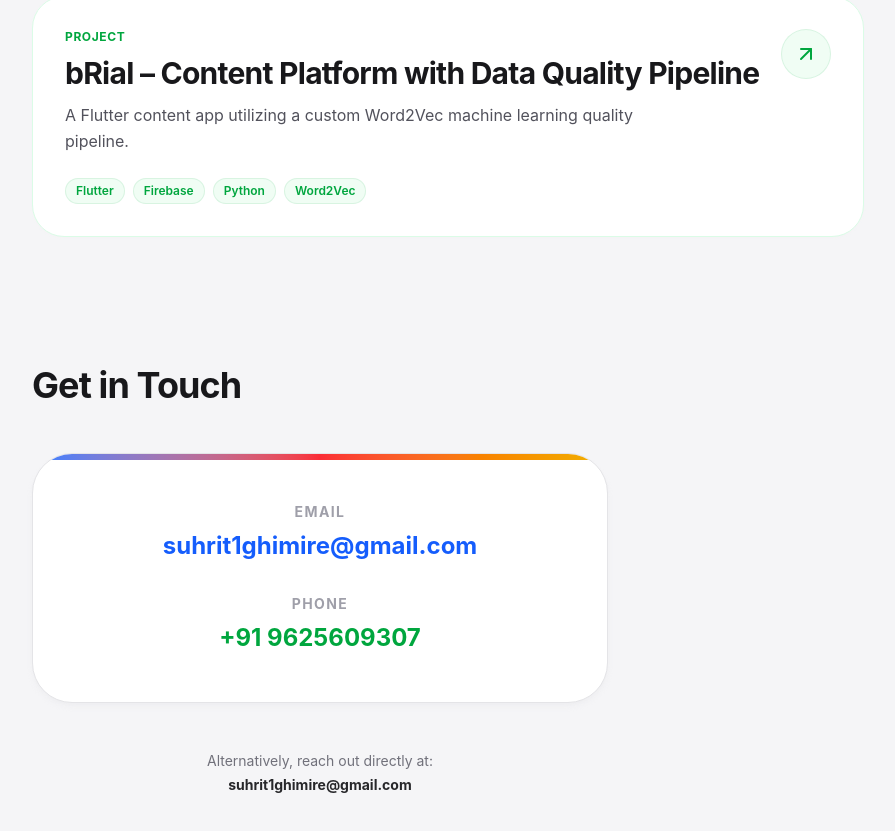
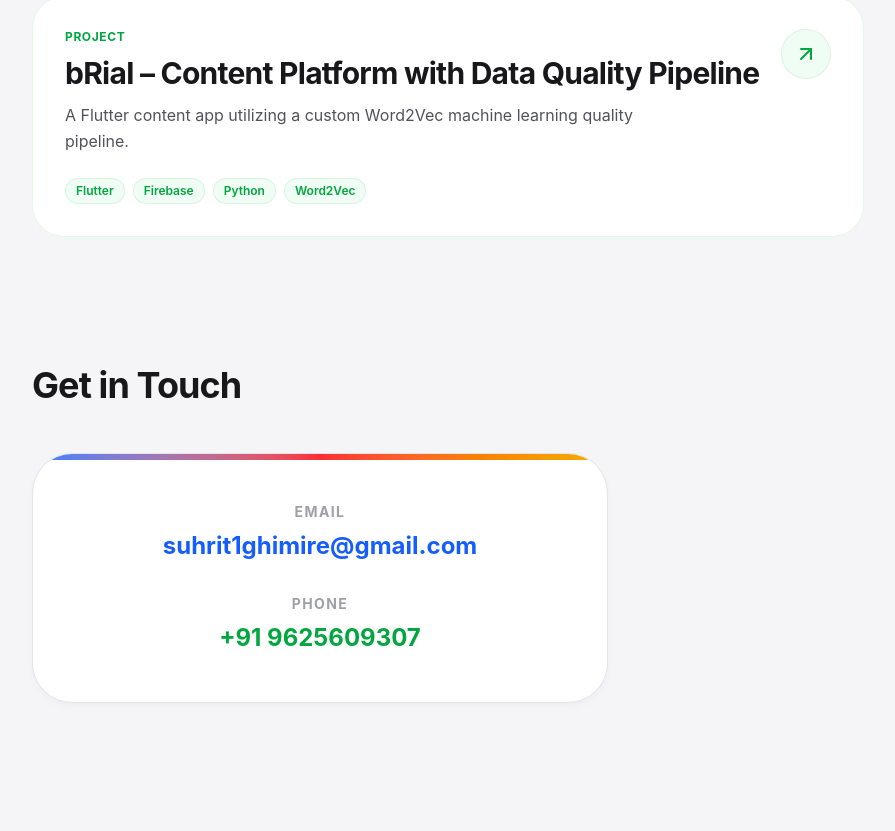
Before and after one commit to suhritghimire/portfolio, a Next.js app: page / in a window 1280 px wide. Shown: the part 4567-5398 px from the top of the page, without its empty margins (352-1247 px from the left). After the commit the page ends 5334 px from the top, so only its background shows below. Built offline with nearby package versions, Linux system fonts and the light colour scheme.

Commit message:
Remove redundant alternative contact info block from Contact component

```diff
--- a/components/Contact.tsx
+++ b/components/Contact.tsx
@@ -43,12 +43,6 @@ export default function Contact() {
                 </div>
             </div>
 
-            <div className="mt-12 text-center text-sm text-zinc-500">
-                <p>Alternatively, reach out directly at:</p>
-                <a href="mailto:suhrit1ghimire@gmail.com" className="font-bold text-zinc-800 hover:text-blue-600 transition-colors mt-1 block">
-                    suhrit1ghimire@gmail.com
-                </a>
-            </div>
         </div>
     );
 }
```
